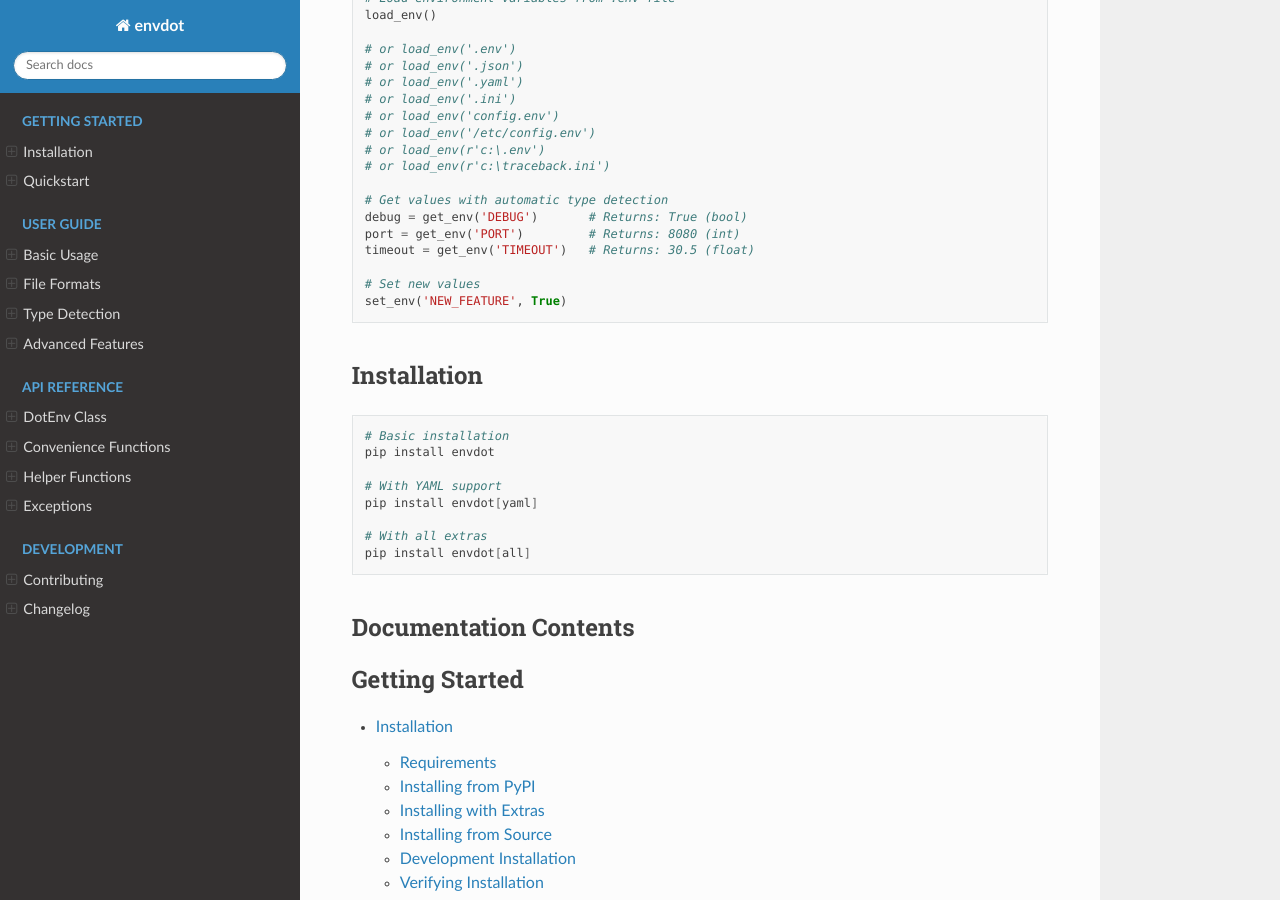
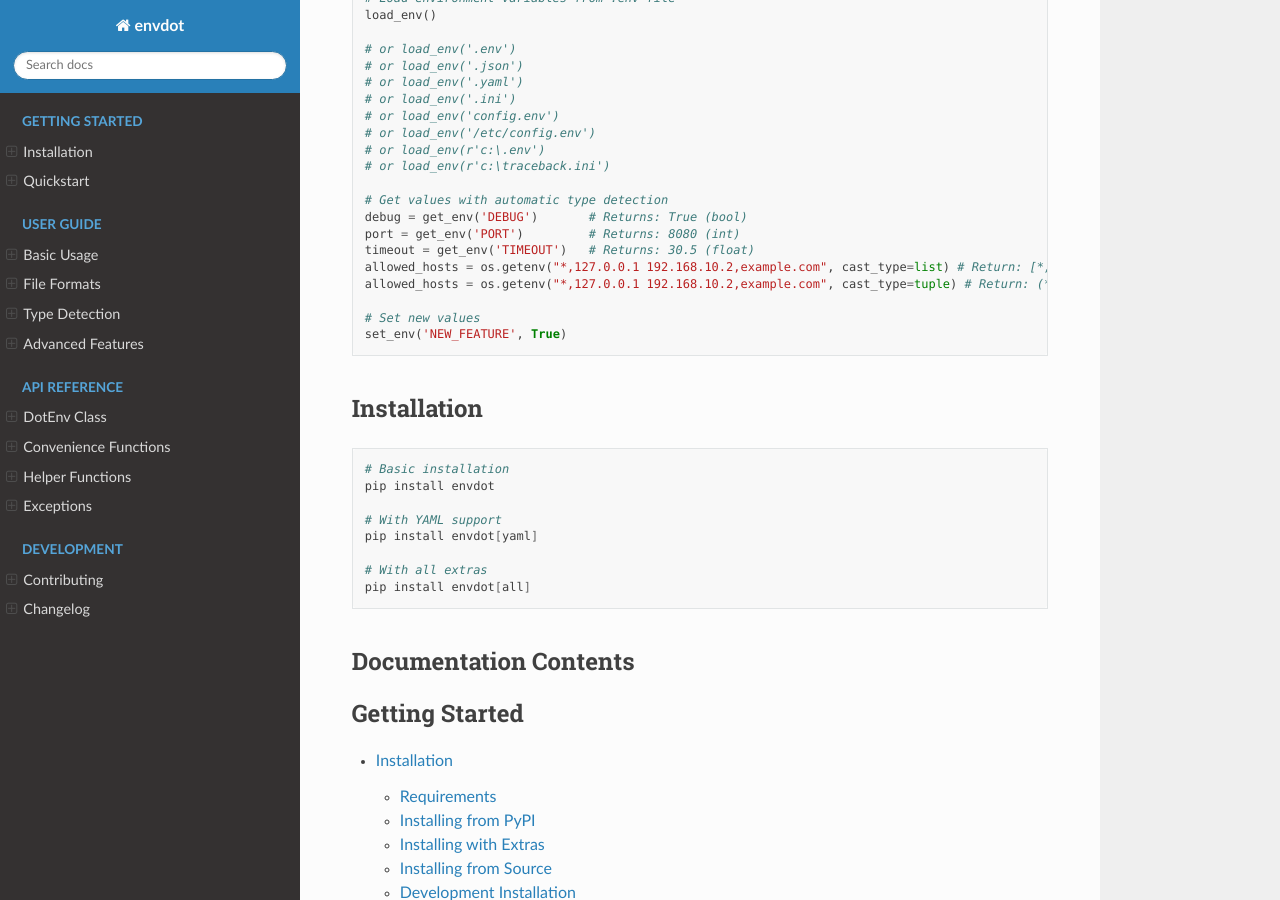
Before and after one commit to cumulus13/envdot, a Sphinx documentation site: the page built from docs/index.rst, in a window 1280 px wide and 900 px high, scrolled down 930 px. Built offline with Sphinx 7.4.7 and the Read the Docs theme 3.1.0, drawn with Linux system fonts in a browser that asks for light colours.

```diff
--- a/__version__.py
+++ b/__version__.py
@@ -1 +1 @@
-version = "1.0.19"
+version = "1.0.20"
--- a/docs/index.rst
+++ b/docs/index.rst
@@ -63,6 +63,8 @@ Quick Example
    debug = get_env('DEBUG')       # Returns: True (bool)
    port = get_env('PORT')         # Returns: 8080 (int)
    timeout = get_env('TIMEOUT')   # Returns: 30.5 (float)
+   allowed_hosts = os.getenv("*,127.0.0.1 192.168.10.2,example.com", cast_type=list) # Return: [*,127.0.0.1,192.168.10.2,example.com]  # (list)
+   allowed_hosts = os.getenv("*,127.0.0.1 192.168.10.2,example.com", cast_type=tuple) # Return: (*,127.0.0.1,192.168.10.2,example.com)  # (tuple)
 
    # Set new values
    set_env('NEW_FEATURE', True)
```
